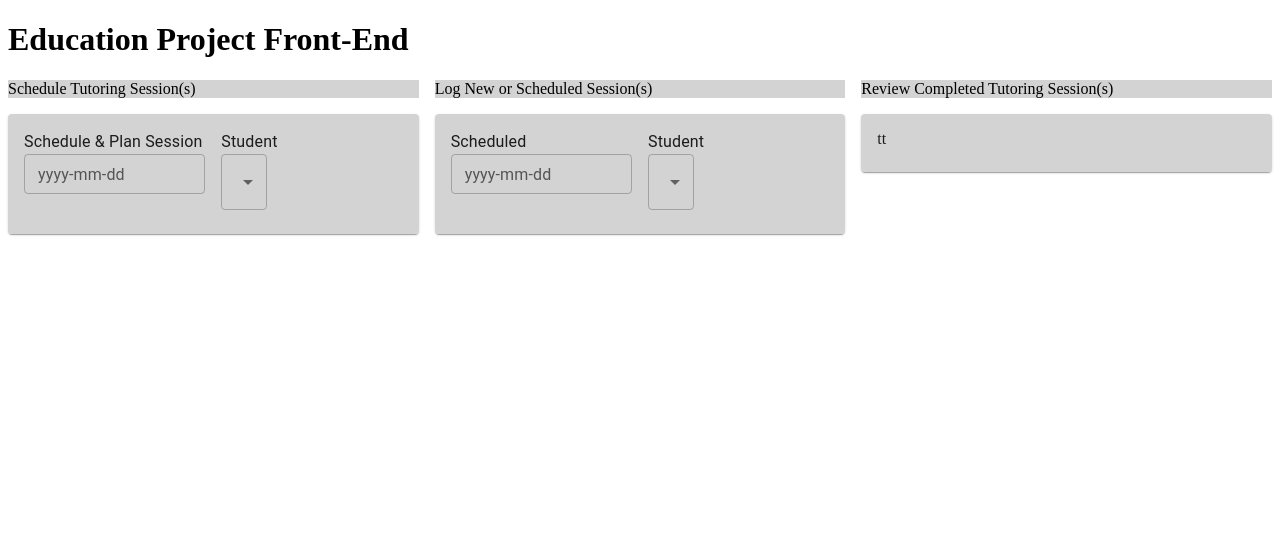
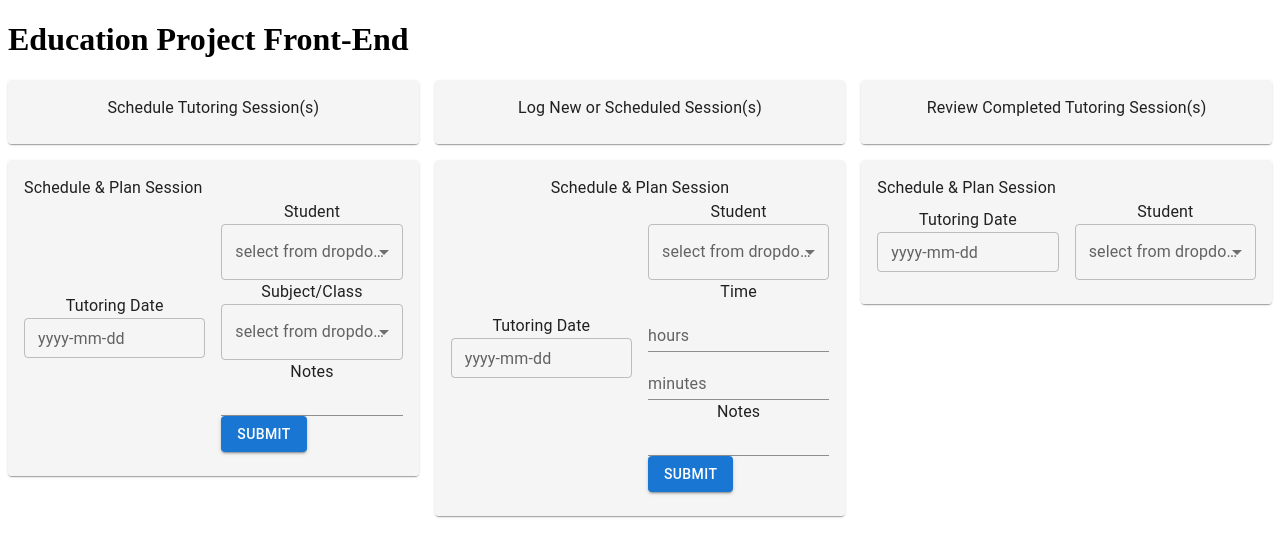
Before and after one commit to Hack4Impact-BU/Education-Project, a React (Create React App) app in the folder client/: page / in a window 1280 px wide. Shown: the top 556 px of the page. Built offline with nearby package versions, Linux system fonts and the light colour scheme.

Commit message:
initial commit to branch

```diff
--- a/client/src/App.js
+++ b/client/src/App.js
@@ -1,11 +1,13 @@
 import React from 'react'
-import Button from '@mui/material/Button';
 import Homepage from './Homepage';
+// import AdapterDateFns from '@mui/lab/AdapterDateFns';
+// import LocalizationProvider from '@mui/lab/LocalizationProvider';
 
 function App() {
   return (
     <div>
       <h1>Education Project Front-End</h1>
+      {/* <LocalizationProvider dateAdapter={AdapterDateFns}>...</LocalizationProvider> */}
       <Homepage></Homepage>
     </div>
   );
--- a/client/src/Homepage.js
+++ b/client/src/Homepage.js
@@ -1,70 +1,154 @@
 import React from 'react'
+import Box from '@mui/material/Box';
 import Grid from '@mui/material/Grid'
-import Box from '@mui/material/Box'
 import Card from '@mui/material/Card'
 import CardContent from '@mui/material/CardContent'
+import Typography from '@mui/material/Typography'
+
+// import AdapterDateFns from '@mui/lab/AdapterDateFns';
+// import LocalizationProvider from '@mui/lab/LocalizationProvider';
+// import DatePicker from '@mui/lab/DatePicker';
+
 import TextField from '@mui/material/TextField'
-import Typography from '@mui/material/Typography'
-import Select from "@mui/material/Select"
 
+import InputLabel from '@mui/material/InputLabel';
+import MenuItem from '@mui/material/MenuItem';
+import FormControl from '@mui/material/FormControl';
+import Select from '@mui/material/Select';
+import Button from '@mui/material/Button';
 
 class Homepage extends React.Component {
     render() {
         return (
-            <Box sx = {{flexGrow: 1}}>
+            <Box sx={{ flexGrow: 1 }}>
                 <Grid container spacing={2}>
                     <Grid item xs={4}>
-                    <div style={{backgroundColor:"lightGray"}}>Schedule Tutoring Session(s)</div>
-                </Grid>
-                <Grid item xs={4}>
-                <div style={{backgroundColor:"lightGray"}}>Log New or Scheduled Session(s)</div>
-                </Grid>
-                <Grid item xs={4}>
-                <div style={{backgroundColor:"lightGray"}}>Review Completed Tutoring Session(s)</div>
-                </Grid>
-
-                <Grid item xs={4}>
                         <Card>
-                    <CardContent style={{backgroundColor:"LightGray"}}>
-                        <Grid container spacing={2}>
-                            <Grid item xs={6}>
-                                <Typography sx={{fontSize: 16}}>Schedule & Plan Session</Typography>
-                                <TextField id="outlined-basic" inputProps={{ style: {textAlign:'center'} }} label="yyyy-mm-dd" size="small" ></TextField>
-                            </Grid>
-                            <Grid item xs={6}>
-                                <Typography sx={{fontSize: 16}}>Student</Typography>
-                                <Select id="demo-simple-select" label="select from dropdown"></Select>
-                            </Grid>
-                        </Grid>
-
+                            <CardContent sx={{backgroundColor:'#F5F5F5'}}>
+                                <Typography sx={{textAlign: 'center'}}>Schedule Tutoring Session(s)</Typography>
                             </CardContent>
                         </Card>
                     </Grid>
                     <Grid item xs={4}>
                         <Card>
-                    <CardContent style={{backgroundColor:"LightGray"}}>
-                        <Grid container spacing={2}>
-                            <Grid item xs={6}>
-                                <Typography sx={{fontSize: 16}}>Scheduled</Typography>
-                                <TextField id="outlined-basic" inputProps={{ style: {textAlign:'center'} }} label="yyyy-mm-dd" size="small" ></TextField>
-                            </Grid>
-                            <Grid item xs={6}>
-
-                                <Typography sx={{fontSize: 16}}>Student</Typography>
-                                <Select id="demo-simple-select" label="select from dropdown"></Select>
-                            </Grid>
-                        </Grid>
-
+                            <CardContent sx={{backgroundColor:'#F5F5F5'}}>
+                                <Typography sx={{textAlign: 'center'}}>Log New or Scheduled Session(s)</Typography>
                             </CardContent>
                         </Card>
                     </Grid>
-
                     <Grid item xs={4}>
                         <Card>
-                    <CardContent style={{backgroundColor:"LightGray"}}>tt</CardContent>
+                            <CardContent sx={{backgroundColor:'#F5F5F5'}}>
+                                <Typography sx={{textAlign: 'center'}}>Review Completed Tutoring Session(s)</Typography>
+                            </CardContent>
                         </Card>
                     </Grid>
-
+                    <Grid item xs={4}>
+                        <Card>
+                            <CardContent sx={{backgroundColor:'#F5F5F5'}}>
+                                <Typography sx={{fontSize: 16}}>Schedule & Plan Session</Typography>
+                                <Grid container spacing={2} alignItems="center" justifyContent="center">
+                                    <Grid item xs={6}>
+                                        <Typography sx={{fontSize: 16, textAlign: 'center'}}>Tutoring Date</Typography>
+                                        <TextField fullWidth id="outlined-basic" inputProps={{ style: {textAlign:'center'} }} label="yyyy-mm-dd" size="small" ></TextField>
+                                    </Grid>
+                                    <Grid item xs={6}>
+                                        <Typography sx={{fontSize: 16, textAlign: 'center'}}>Student</Typography>
+                                        <FormControl fullWidth>
+                                            <InputLabel id="demo-simple-select-label">select from dropdown</InputLabel>
+                                            <Select
+                                                labelId="demo-simple-select-label"
+                                                id="demo-simple-select"
+                                                label="Age"
+                                            >
+                                            <MenuItem value={10}>student 1</MenuItem>
+                                            <MenuItem value={20}>student 2</MenuItem>
+                                            <MenuItem value={30}>student 3</MenuItem>
+                                            </Select>
+                                        </FormControl>
+                                        <Typography sx={{fontSize: 16, textAlign: 'center'}}>Subject/Class</Typography>
+                                        <FormControl fullWidth>
+                                            <InputLabel id="demo-simple-select-label">select from dropdown</InputLabel>
+                                            <Select
+                                                labelId="demo-simple-select-label"
+                                                id="demo-simple-select"
+                                                label="Age"
+                                            >
+                                            <MenuItem value={10}>class 1</MenuItem>
+                                            <MenuItem value={20}>class 2</MenuItem>
+                                            <MenuItem value={30}>class 3</MenuItem>
+                                            </Select>
+                                        </FormControl>
+                                        <Typography sx={{fontSize: 16, textAlign: 'center'}}>Notes</Typography>
+                                        <TextField fullWidth id="standard-basic" variant="standard" />
+                                        <Button sx={{alignItems: 'right'}} variant="contained">Submit</Button>
+                                    </Grid>
+                                </Grid>
+                            </CardContent>
+                        </Card>
+                    </Grid>
+                    <Grid item xs={4}>
+                        <Card>
+                            <CardContent sx={{backgroundColor:'#F5F5F5'}}>
+                                <Typography sx={{fontSize: 16, textAlign: 'center'}}>Schedule & Plan Session</Typography>
+                                <Grid container spacing={2} alignItems="center" justifyContent="center">
+                                    <Grid item xs={6}>
+                                        <Typography sx={{fontSize: 16, textAlign: 'center'}}>Tutoring Date</Typography>
+                                        <TextField fullWidth id="outlined-basic" inputProps={{ style: {textAlign:'center'} }} label="yyyy-mm-dd" size="small" ></TextField>
+                                    </Grid>
+                                    <Grid item xs={6}>
+                                        <Typography sx={{fontSize: 16, textAlign: 'center'}}>Student</Typography>
+                                        <FormControl fullWidth>
+                                            <InputLabel id="demo-simple-select-label">select from dropdown</InputLabel>
+                                            <Select
+                                                labelId="demo-simple-select-label"
+                                                id="demo-simple-select"
+                                                label="Age"
+                                            >
+                                            <MenuItem value={10}>student 1</MenuItem>
+                                            <MenuItem value={20}>student 2</MenuItem>
+                                            <MenuItem value={30}>student 3</MenuItem>
+                                            </Select>
+                                        </FormControl>
+                                        <Typography sx={{fontSize: 16, textAlign: 'center'}}>Time</Typography>
+                                        <TextField fullWidth id="standard-basic" label="hours" variant="standard" />
+                                        <TextField fullWidth id="standard-basic" label="minutes" variant="standard" />
+                                        <Typography sx={{fontSize: 16, textAlign: 'center'}}>Notes</Typography>
+                                        <TextField fullWidth id="standard-basic" variant="standard" />
+                                        <Button sx={{alignItems: 'right'}} variant="contained">Submit</Button>
+                                    </Grid>
+                                </Grid>
+                            </CardContent>
+                        </Card>
+                    </Grid>
+                    <Grid item xs={4}>
+                        <Card>
+                            <CardContent sx={{backgroundColor:'#F5F5F5'}}>
+                                <Typography sx={{fontSize: 16}}>Schedule & Plan Session</Typography>
+                                <Grid container spacing={2} alignItems="center" justifyContent="center">
+                                    <Grid item xs={6}>
+                                        <Typography sx={{fontSize: 16, textAlign: 'center'}}>Tutoring Date</Typography>
+                                        <TextField fullWidth id="outlined-basic" inputProps={{ style: {textAlign:'center'} }} label="yyyy-mm-dd" size="small" ></TextField>
+                                    </Grid>
+                                    <Grid item xs={6}>
+                                        <Typography sx={{fontSize: 16, textAlign: 'center'}}>Student</Typography>
+                                        <FormControl fullWidth>
+                                            <InputLabel id="demo-simple-select-label">select from dropdown</InputLabel>
+                                            <Select
+                                                labelId="demo-simple-select-label"
+                                                id="demo-simple-select"
+                                                label="Age"
+                                            >
+                                            <MenuItem value={10}>student 1</MenuItem>
+                                            <MenuItem value={20}>student 2</MenuItem>
+                                            <MenuItem value={30}>student 3</MenuItem>
+                                            </Select>
+                                        </FormControl>
+                                    </Grid>
+                                </Grid>
+                            </CardContent>
+                        </Card>
+                    </Grid>
                 </Grid>
             </Box>
         )
```
Also changed, not shown: 2 other files (tests, documents, lock files or other folders). Lines whose indentation alone changed are shown as unchanged.
